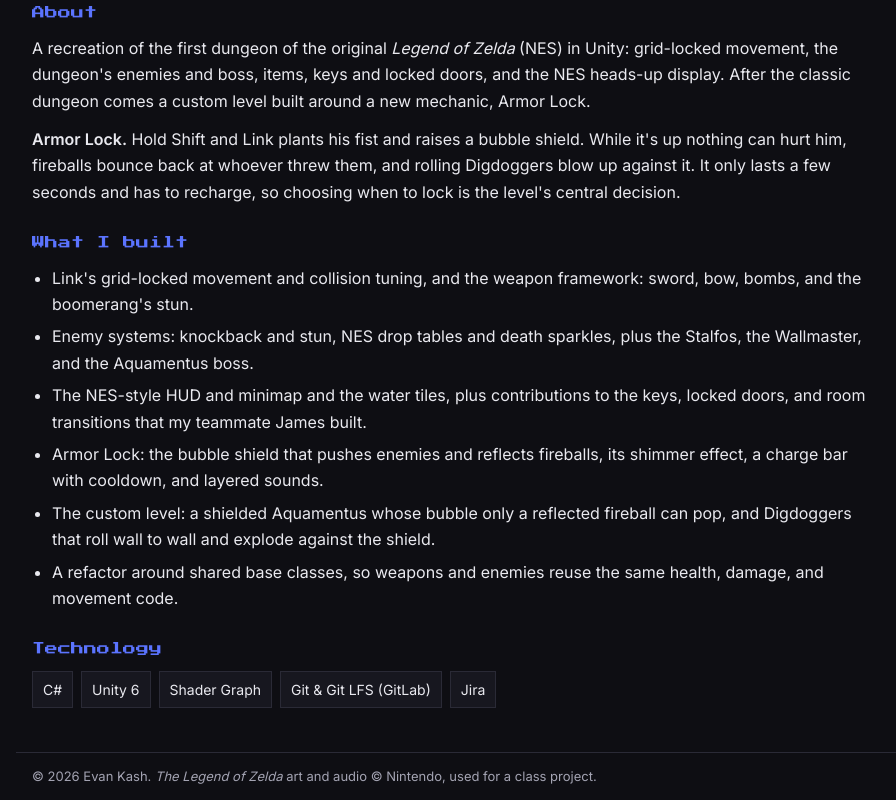
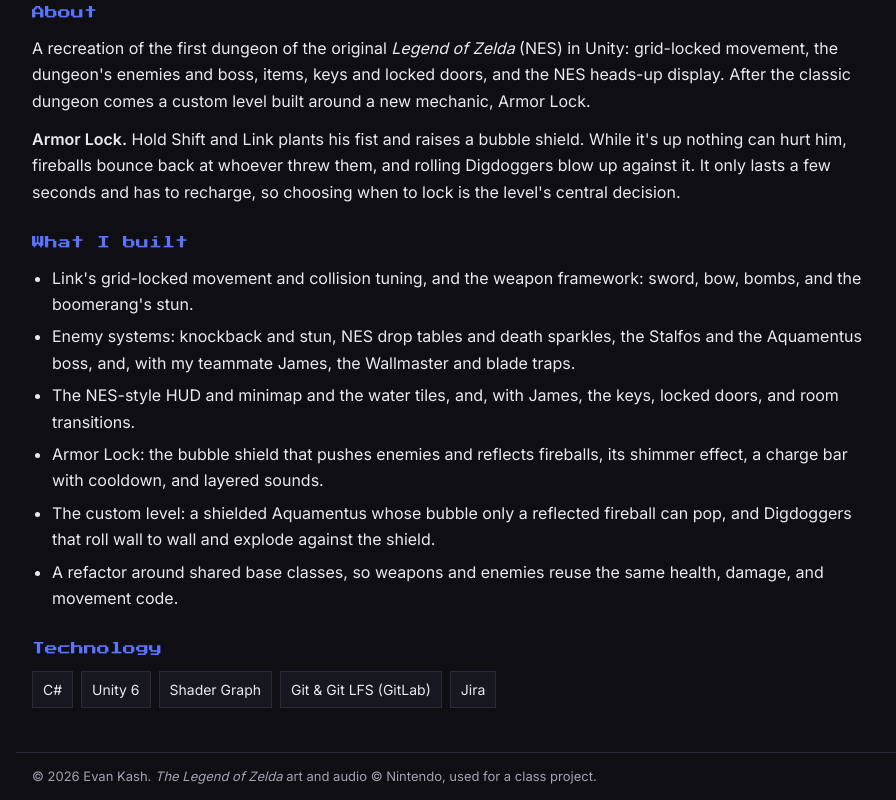
Before and after one commit to Evan-Kash/Portfolio, a plain HTML site: page index.html in a window 1280 px wide. Shown: the part 958-1758 px from the top of the page, without its empty margins (184-1080 px from the left). Drawn offline with Linux system fonts and the light colour scheme.

Commit message:
Share credit with James for the Wallmaster, blade traps, keys, locked doors and room transitions

```diff
--- a/index.html
+++ b/index.html
@@ -52,8 +52,8 @@
         <h3>What I built</h3>
         <ul>
           <li>Link's grid-locked movement and collision tuning, and the weapon framework: sword, bow, bombs, and the boomerang's stun.</li>
-          <li>Enemy systems: knockback and stun, NES drop tables and death sparkles, plus the Stalfos, the Wallmaster, and the Aquamentus boss.</li>
-          <li>The NES-style HUD and minimap and the water tiles, plus contributions to the keys, locked doors, and room transitions that my teammate James built.</li>
+          <li>Enemy systems: knockback and stun, NES drop tables and death sparkles, the Stalfos and the Aquamentus boss, and, with my teammate James, the Wallmaster and blade traps.</li>
+          <li>The NES-style HUD and minimap and the water tiles, and, with James, the keys, locked doors, and room transitions.</li>
           <li>Armor Lock: the bubble shield that pushes enemies and reflects fireballs, its shimmer effect, a charge bar with cooldown, and layered sounds.</li>
           <li>The custom level: a shielded Aquamentus whose bubble only a reflected fireball can pop, and Digdoggers that roll wall to wall and explode against the shield.</li>
           <li>A refactor around shared base classes, so weapons and enemies reuse the same health, damage, and movement code.</li>
```
